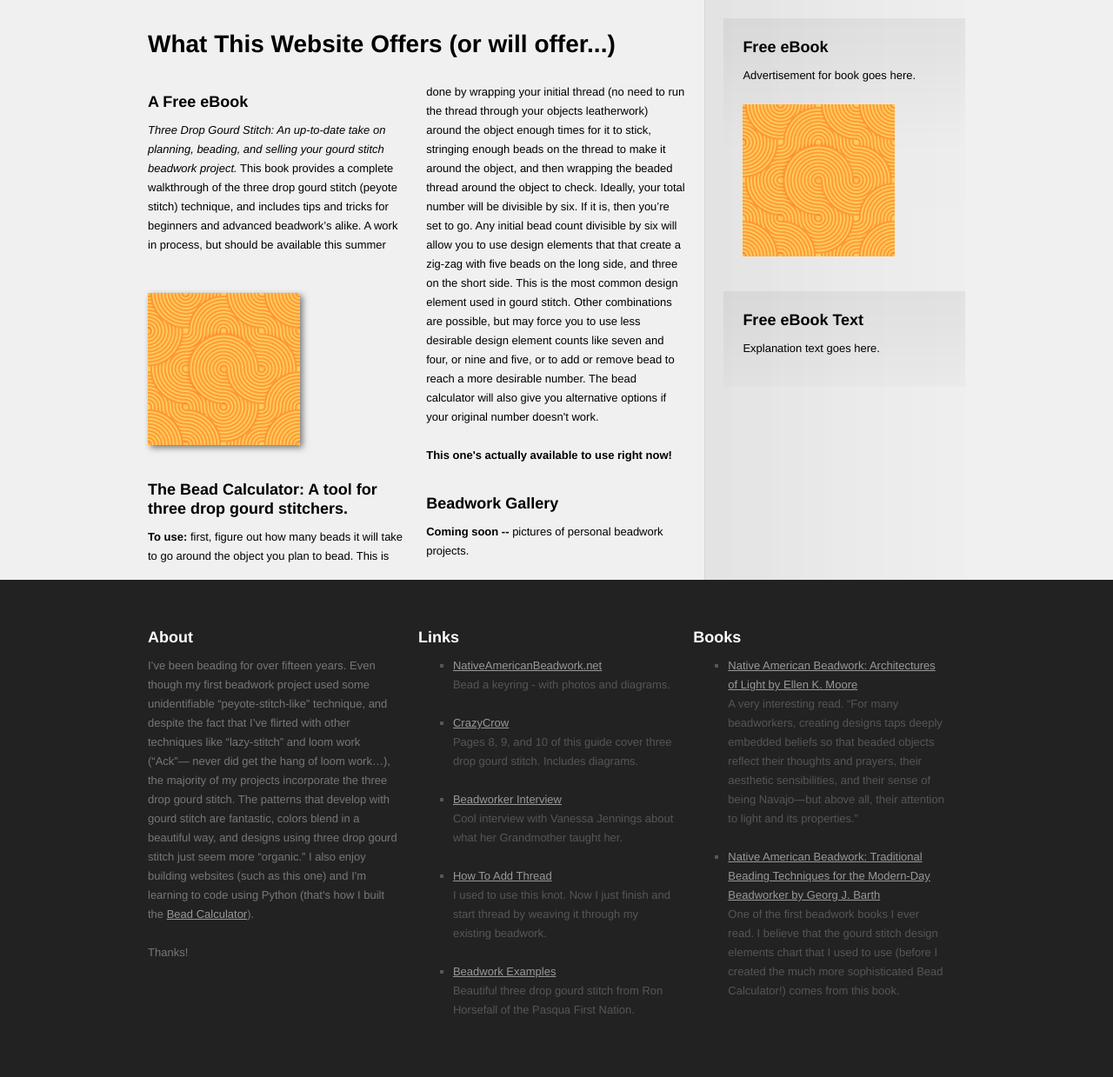
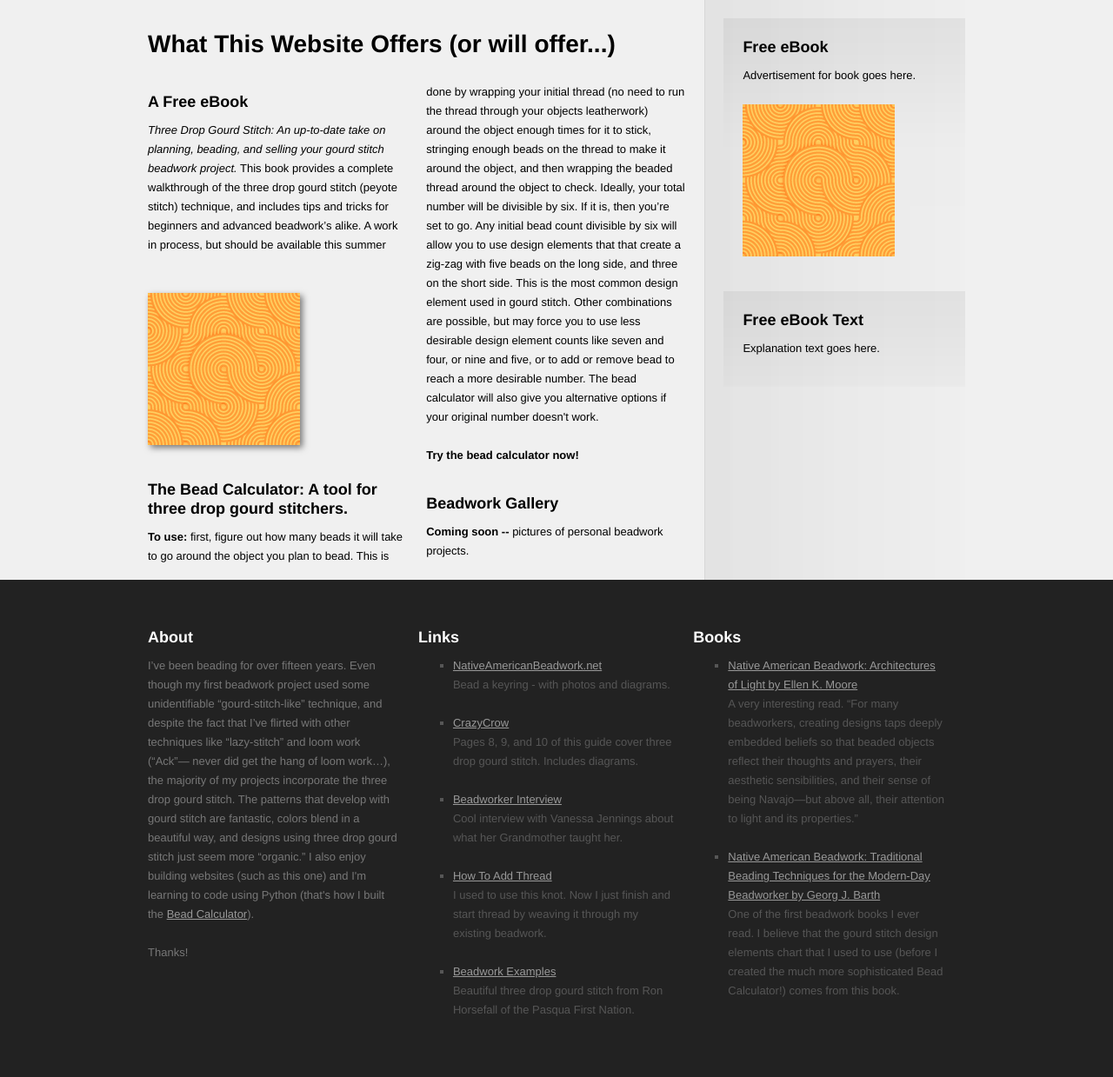
Before and after one commit to HarryLoofah/gourdstitch, a Python web app: template templates/blog.html in a window 1280 px wide. Shown: the part 539-1778 px from the top of the page at 87% size. Run offline with Jinja, Linux system fonts and the light colour scheme; the template is opened without the code that fills it, so the values that code supplies are empty.

Commit message:
A few more edits to the base.html

```diff
--- a/templates/base.html
+++ b/templates/base.html
@@ -40,7 +40,7 @@
 					    <h3><a href="http://bead-calculator.appspot.com/">The Bead Calculator: A tool for three drop gourd stitchers.</a></li></h3>
 					    <p><b>To use:</b> first, figure out how many beads it will take to go around the object you plan to bead. This is done by wrapping your initial thread (no need to run the thread through your objects leatherwork) around the object enough times for it to stick, stringing enough beads on the thread to make it around the object, and then wrapping the beaded thread around the object to check. Ideally, your total number will be divisible by six. If it is, then you’re set to go. Any initial bead count divisible by six will allow you to use design elements that that create a zig-zag with five beads on the long side, and three on the short side. This is the most common design element used in gourd stitch. Other combinations are possible, but may force you to use less desirable design element counts like seven and four, or nine and five, or to add or remove bead to reach a more desirable number. The bead calculator will also give you alternative options if your original number doesn't work.</p
 					    >
-					    <p><b><a href="http://bead-calculator.appspot.com/">This one's actually available to use right now!</a></b></p>
+					    <p><b><a href="http://bead-calculator.appspot.com/">Try the bead calculator now!</a></b></p>
 				    	<h3>Beadwork Gallery</h3>
 				    	<p><b>Coming soon --</b> pictures of personal beadwork projects.</p>
 				    </div>
@@ -69,7 +69,7 @@
 				<header>
 					<h3>About</h3>
 				</header>
-				<p>I’ve been beading for over fifteen years. Even though my first beadwork project used some unidentifiable “peyote-stitch-like”  technique, and despite the fact that I’ve flirted with other techniques like “lazy-stitch” and loom work (“Ack”— never did get the hang of loom work…), the majority of my projects incorporate the three drop gourd stitch. The patterns that develop with gourd stitch are fantastic, colors blend in a beautiful way, and designs using three drop gourd stitch just seem more “organic.” I also enjoy building websites (such as this one) and I'm learning to code using Python (that's how I built the <a href="http://bead-calculator.appspot.com">Bead Calculator</a>).</p> <p>Thanks!</p>
+				<p>I’ve been beading for over fifteen years. Even though my first beadwork project used some unidentifiable “gourd-stitch-like”  technique, and despite the fact that I’ve flirted with other techniques like “lazy-stitch” and loom work (“Ack”— never did get the hang of loom work…), the majority of my projects incorporate the three drop gourd stitch. The patterns that develop with gourd stitch are fantastic, colors blend in a beautiful way, and designs using three drop gourd stitch just seem more “organic.” I also enjoy building websites (such as this one) and I'm learning to code using Python (that's how I built the <a href="http://bead-calculator.appspot.com">Bead Calculator</a>).</p> <p>Thanks!</p>
 			</section>
 			<section id="links">
 				<header>
```
Also changed, not shown: 1 other file.
